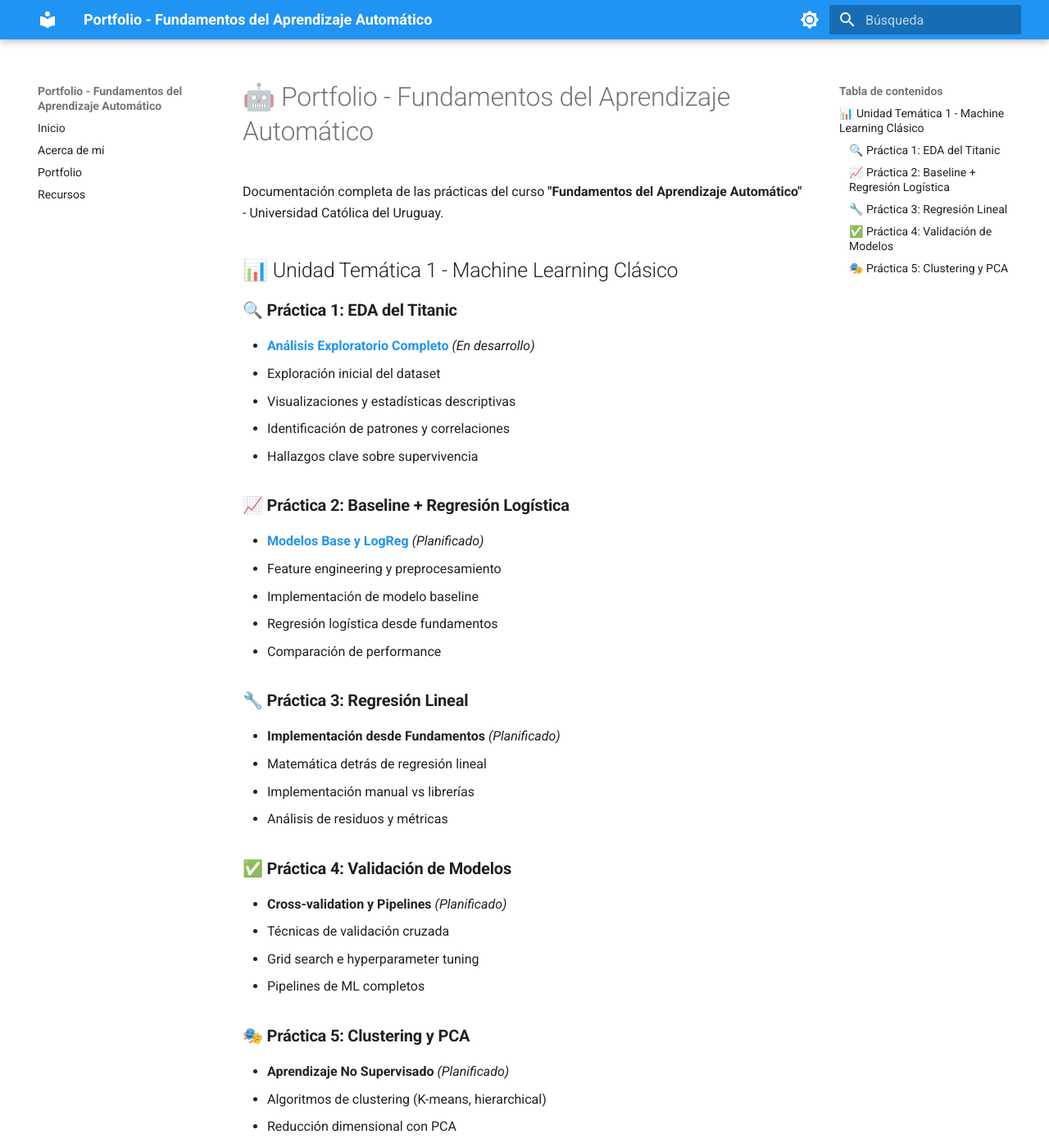
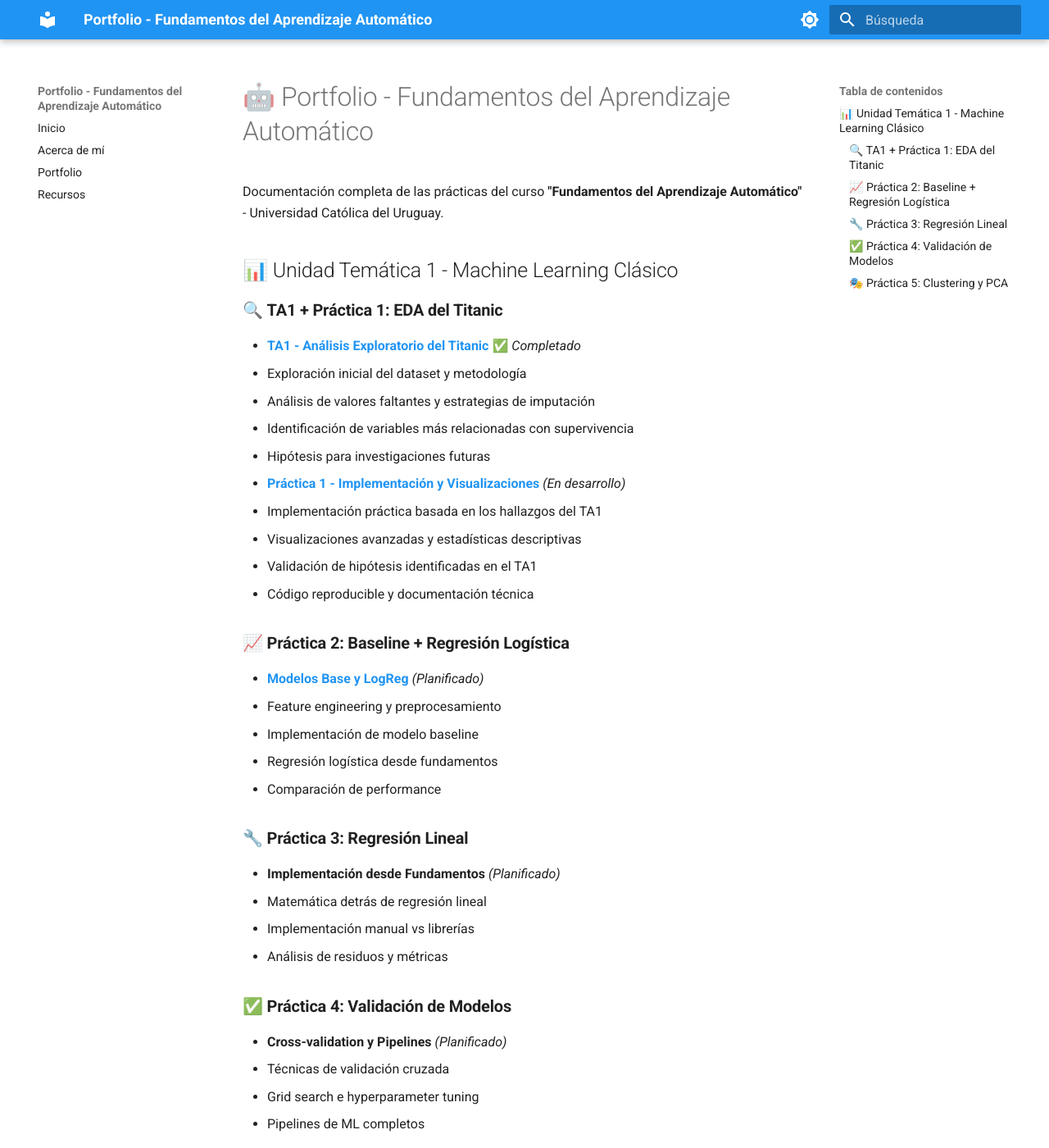
Before and after one commit to diesilveira/portfolio-ia, an MkDocs documentation site: the page built from docs/portfolio/index.md, in a window 1280 px wide and 1400 px high. Shown: the whole window at 82% size. Built offline with MkDocs 1.6.1 and Material for MkDocs 9.7.7, drawn with Linux system fonts in a browser that asks for light colours; some of the changed text lies outside the part shown.

Commit message:
add EDA 1 titanic

```diff
--- a/docs/portfolio/index.md
+++ b/docs/portfolio/index.md
@@ -9,12 +9,18 @@ Documentación completa de las prácticas del curso **"Fundamentos del Aprendiza
 
 ## 📊 Unidad Temática 1 - Machine Learning Clásico
 
-### 🔍 **Práctica 1: EDA del Titanic**
-- **[Análisis Exploratorio Completo](01-eda-titanic.md)** *(En desarrollo)*
-  - Exploración inicial del dataset
-  - Visualizaciones y estadísticas descriptivas
-  - Identificación de patrones y correlaciones
-  - Hallazgos clave sobre supervivencia
+### 🔍 **TA1 + Práctica 1: EDA del Titanic**
+- **[TA1 - Análisis Exploratorio del Titanic](../tas/ut1/ta1_resumen.md)** ✅ *Completado*
+  - Exploración inicial del dataset y metodología
+  - Análisis de valores faltantes y estrategias de imputación
+  - Identificación de variables más relacionadas con supervivencia
+  - Hipótesis para investigaciones futuras
+
+- **[Práctica 1 - Implementación y Visualizaciones](01-eda-titanic.md)** *(En desarrollo)*
+  - Implementación práctica basada en los hallazgos del TA1
+  - Visualizaciones avanzadas y estadísticas descriptivas
+  - Validación de hipótesis identificadas en el TA1
+  - Código reproducible y documentación técnica
 
 ### 📈 **Práctica 2: Baseline + Regresión Logística**
 - **[Modelos Base y LogReg](02-baseline-logreg.md)** *(Planificado)*
```
Also changed, not shown: docs/portfolio/01-eda-titanic.md (+22 -3 lines), docs/tas/ut1/ta1_resumen.md (added, +96 -0 lines), docs/portfolio/.pages, docs/tas/.pages (added), docs/tas/ut1/.pages (added), 1 other file.
